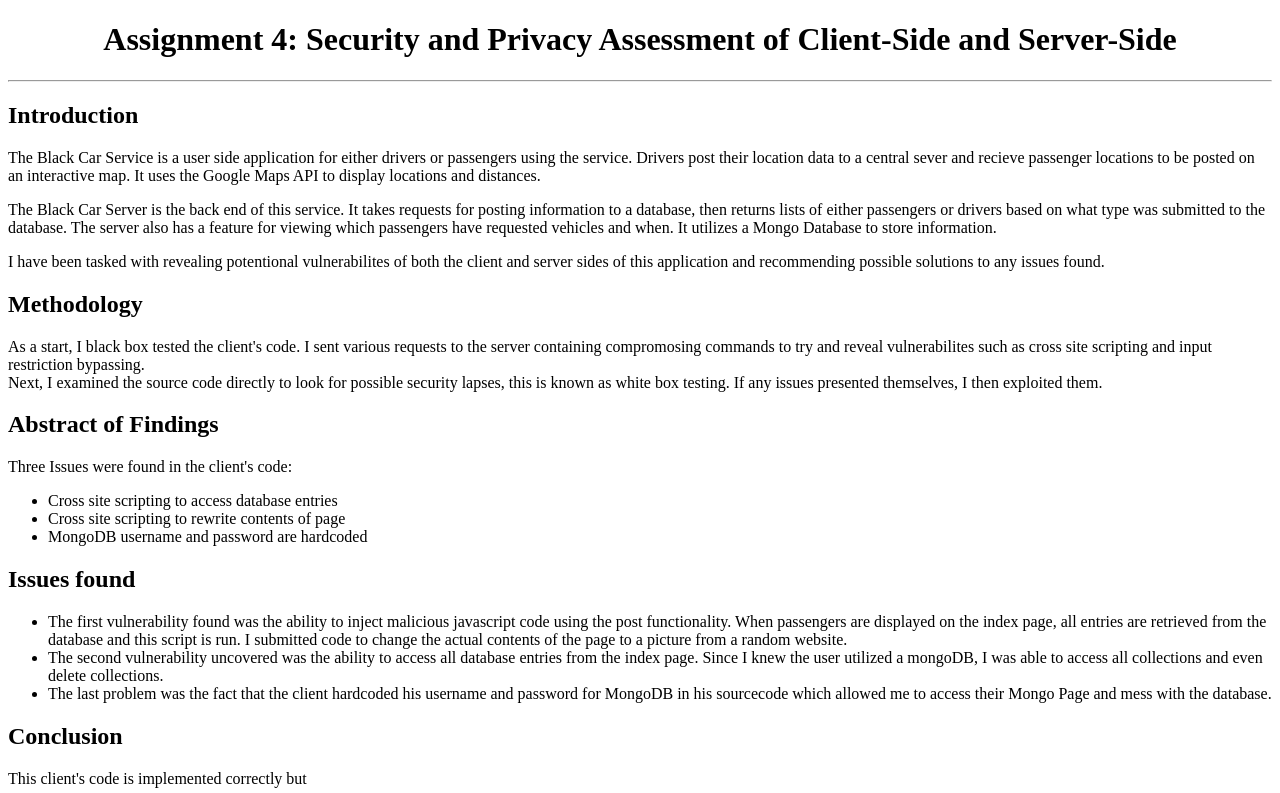
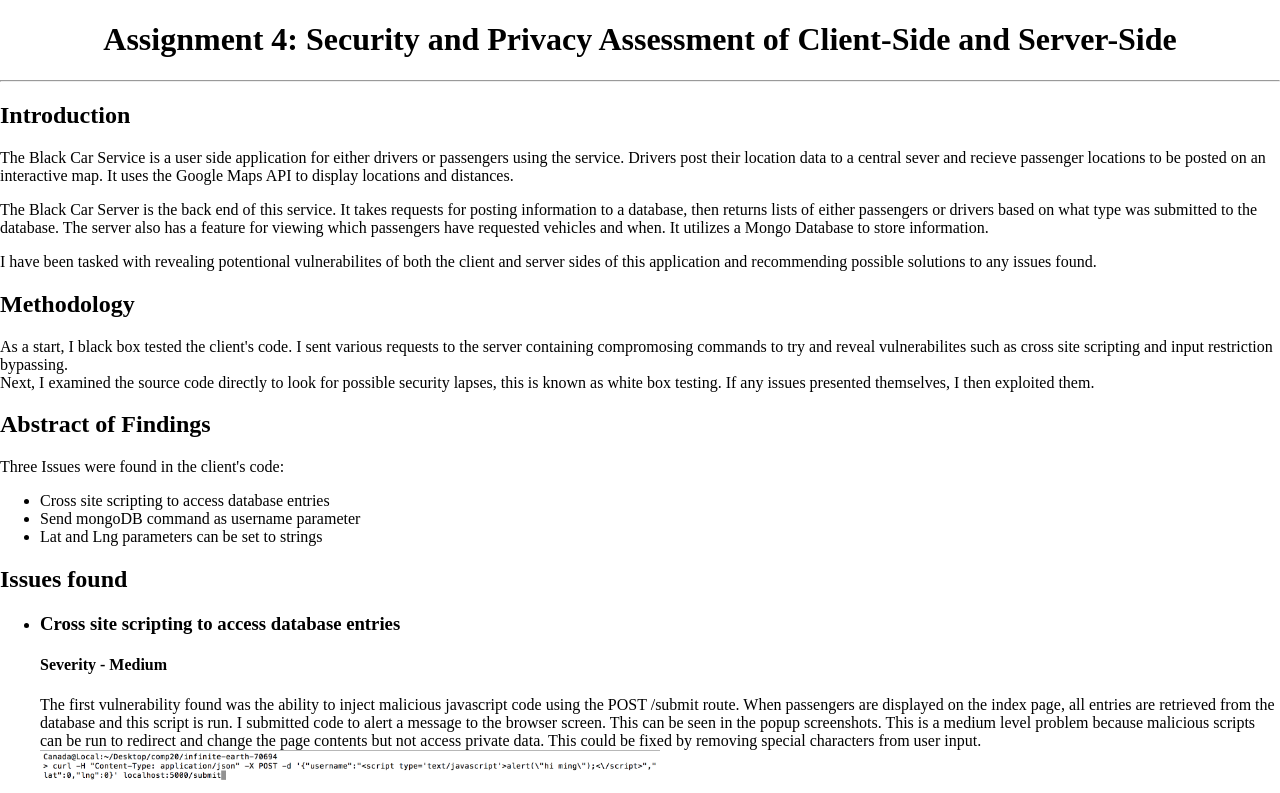
Before and after one commit to willedmonds/comp20-wedmonds, a plain HTML site: page security/index.html in a window 1280 px wide. Shown: the top 793 px of the page. Drawn offline with Linux system fonts and the light colour scheme.

Commit message:
Finished security project

```diff
--- a/security/index.html
+++ b/security/index.html
@@ -3,6 +3,20 @@
 <head>
   <title> Security - Will Edmonds </title>
 </head>
+<style type="text/css">
+html, body {
+    height: 100%;
+    margin: 0;
+    padding: 0;
+}
+
+    img {
+    width: 50%;
+    height: auto;
+
+}
+</style>
+
 <body>
   <h1 align="center"> Assignment 4: Security and Privacy Assessment of Client-Side and Server-Side </h1>
 
@@ -29,23 +43,46 @@
     Three Issues were found in the client's code:
     <ul>
       <li> Cross site scripting to access database entries </li>
-      <li> Cross site scripting to rewrite contents of page </li>
-      <li> MongoDB username and password are hardcoded </li>
+      <li> Send mongoDB command as username parameter </li>
+      <li> Lat and Lng parameters can be set to strings </li>
     </ul>
   </p>
   <h2> Issues found </h2>
     <ul>
-      <li> The first vulnerability found was the ability to inject malicious javascript code using the post functionality. When passengers are displayed on the index page, all entries are retrieved from the database and this script is run. I submitted code to change the actual contents of the page to a picture from a random website. </li>
+      <li>
+        <h3> Cross site scripting to access database entries  </h3>
+        <h4> Severity - Medium </h4>
+        The first vulnerability found was the ability to inject malicious javascript code using the POST /submit route. When passengers are displayed on the index page, all entries are retrieved from the database and this script is run. I submitted code to alert a message to the browser screen. This can be seen in the popup screenshots. This is a medium level problem because malicious scripts can be run to redirect and change the page contents but not access private data. This could be fixed by removing special characters from user input.
+      </li>
+        <img src="popup1.png" alt="popup image">
+        <img src="popup2.png" alt="second popup image">
+      <h3> Send mongoDB command as username parameter <h3>
+      <h4> Severity - High </h4>
+      <li>
+        The next problem was that I was able to send a mongoDB command as a username url query and access all vehicles in the collecton from the
+        /vehicles.json page. This meant that all data in the collection could be read which presents a high security issue for everything submitted. This could be avoided by stripping special characters from user queries before accessing the database.
+      </li>
+        <img src="vehicles.png" alt="screenshot of vehicle vulnerability">
 
-      <li> The second vulnerability uncovered was the ability to access all database entries from the index page. Since I knew the user utilized a mongoDB, I was able to access all collections and even delete collections. </li>
-
-      <li> The last problem was the fact that the client hardcoded his username and password for MongoDB in his sourcecode which allowed me to access their Mongo Page and mess with the database. </li>
-
+      <h3> Lat and Lng parameters can be set to strings </h3>
+      <h4> Severity - Medium </h4>
+      <li>
+        The last problem discovered is that the client did not parse user input into floating point numbers for the latitude and longitude parameters. This means that a program using this server would recieve incorrect data and possibly crash. Recommendations are converting lat and lng to floating point numbers and checking if the conversion succeeded before adding to the database. This is medium priority as it would not break everything.
+      </li>
     </ul>
 
   <h2> Conclusion </h2>
-    <p> This client's code is implemented correctly but
+    <p>
+      This client's code is implemented correctly but has some security and stability errors that have fairly simple fixes. Future considerations include testing code for vulnerabilities and then parsing user input before using it. Considering the severity of these problems, I would estimate a full fix of the application and all testing would cost around $500.
+    </p>
   <h2> References </h2>
-
+    <ul>
+      <li>
+        Ming's lectures on security
+      </li>
+      <li>
+        http://blog.websecurify.com/2014/08/hacking-nodejs-and-mongodb.html
+      </li>
+    </ul>
 </body>
 </html>
```
Also changed, not shown: security/popup1.png (added), security/popup2.png (added), security/vehicles.png (added), 1 other file.
